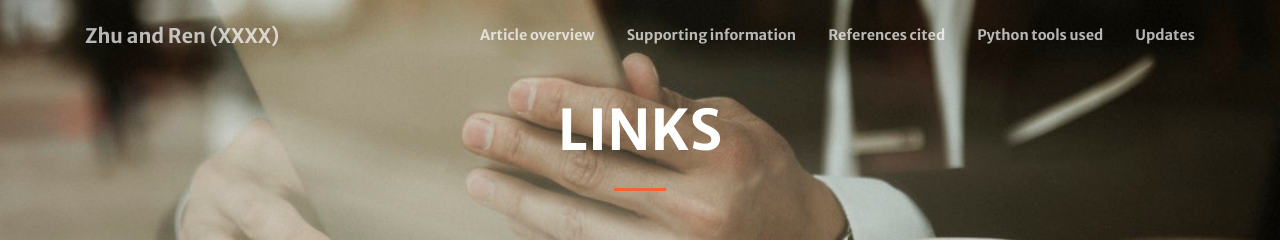
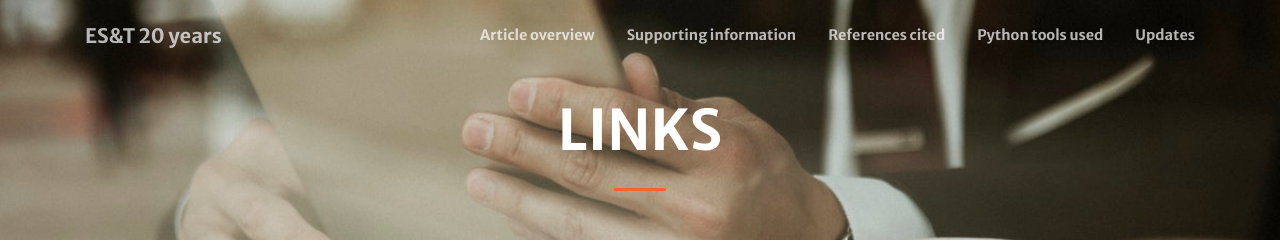
Before and after one commit to starfriend10/EST, a Jekyll site: the page built from links.md, in a window 1280 px wide. Shown: the top 242 px of the page. Built offline with Jekyll 4.4.1, drawn with Linux system fonts in a browser that asks for light colours; nearby versions of some CDN libraries.

Commit message:
Update _config.yml

```diff
--- a/_config.yml
+++ b/_config.yml
@@ -1,5 +1,5 @@
 # Site settings
-title: Zhu and Ren (XXXX)
+title: ES&T 20 years
 description: > # this means to ignore newlines until "baseurl:"
 baseurl: "/creative-theme-jekyll-new/" # the subpath of your site, e.g. /blog/
 url: "" # the base hostname & protocol for your site
```
